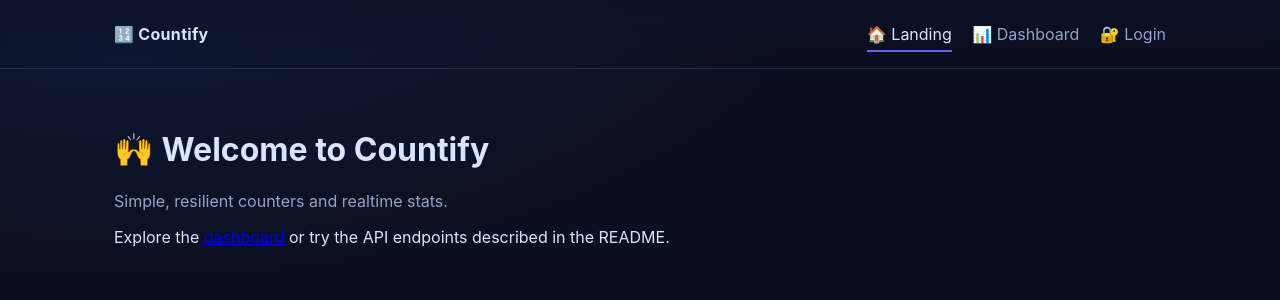
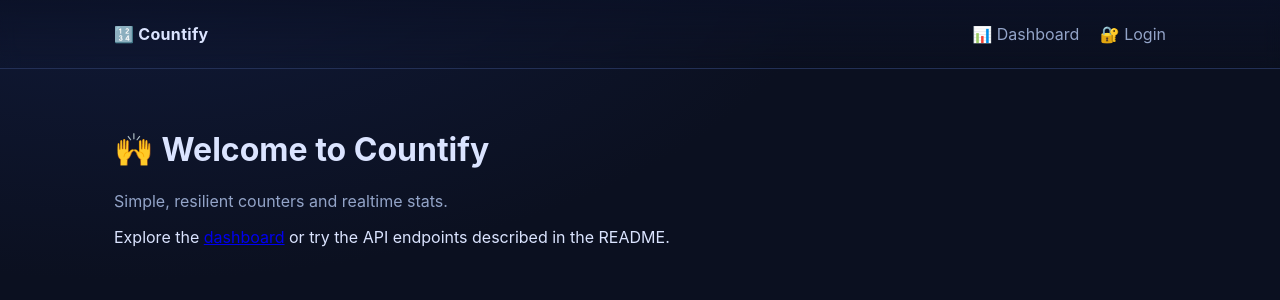
Before and after one commit to altan-me/api.countify.xyz, a Flask app: page / in a window 1280 px wide. Shown: the top 300 px of the page. Run offline with Flask 3, Linux system fonts and the light colour scheme.

Commit message:
remove landing from nav

```diff
--- a/templates/dashboard.html
+++ b/templates/dashboard.html
@@ -12,7 +12,6 @@
       <div class="container nav-inner">
         <a class="brand" href="/">🔢 Countify</a>
         <div class="nav-links">
-          <a href="/" class="{{ 'active' if request.path == '/' else '' }}">🏠 Landing</a>
           <a href="/dashboard" class="{{ 'active' if request.path.startswith('/dashboard') else '' }}">📊 Dashboard</a>
           {% if g.user %}
           <div class="user-menu">
--- a/templates/landing.html
+++ b/templates/landing.html
@@ -11,7 +11,6 @@
       <div class="container nav-inner">
         <a class="brand" href="/">🔢 Countify</a>
         <div class="nav-links">
-          <a href="/" class="{{ 'active' if request.path == '/' else '' }}">🏠 Landing</a>
           <a href="/dashboard" class="{{ 'active' if request.path.startswith('/dashboard') else '' }}">📊 Dashboard</a>
           {% if g.user %}
           <div class="user-menu" x-data>
--- a/templates/login.html
+++ b/templates/login.html
@@ -11,7 +11,6 @@
       <div class="container nav-inner">
         <a class="brand" href="/">🔢 Countify</a>
         <div class="nav-links">
-          <a href="/" class="{{ 'active' if request.path == '/' else '' }}">🏠 Landing</a>
           <a href="/dashboard" class="{{ 'active' if request.path.startswith('/dashboard') else '' }}">📊 Dashboard</a>
           {% if g.user %}
           <div class="user-menu">
```
